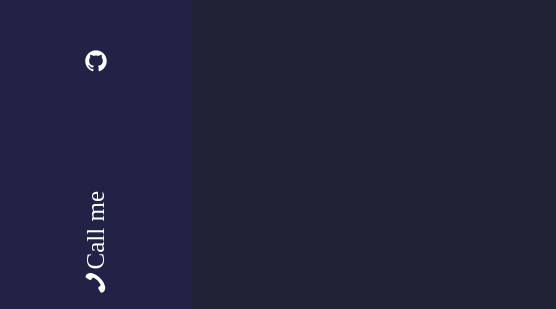
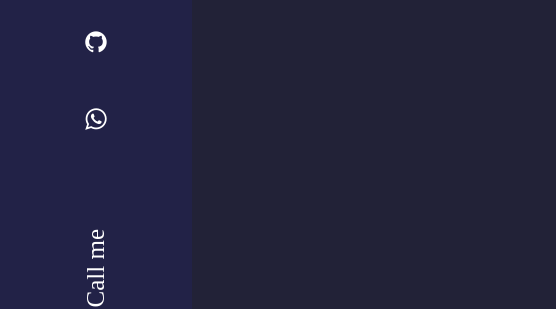
Before and after one commit to wangaevans/My-First-Ever-Portfolio, a plain HTML site: page index.html in a window 1280 px wide. Shown: the part 251-560 px from the top of the page, 0-556 px from the left. Drawn offline with Linux system fonts and the light colour scheme.

Commit message:
Update index.html

```diff
--- a/index.html
+++ b/index.html
@@ -21,6 +21,8 @@
        <a href="https://twitter.com/wangacodes"><i class="fa fa-twitter"></i></a>
        <a href="https://instagram.com/ww_evans"><i class="fa fa-instagram"></i></a>
        <a href="https://github.com/evanscoder"> <i class="fa fa-github"></i></a>
+       <a href="https://wa.me/[+254706344456]"> <i class="fa fa-whatsapp"></i></a>
+
 
       </div>
       <div class="phone">
```
